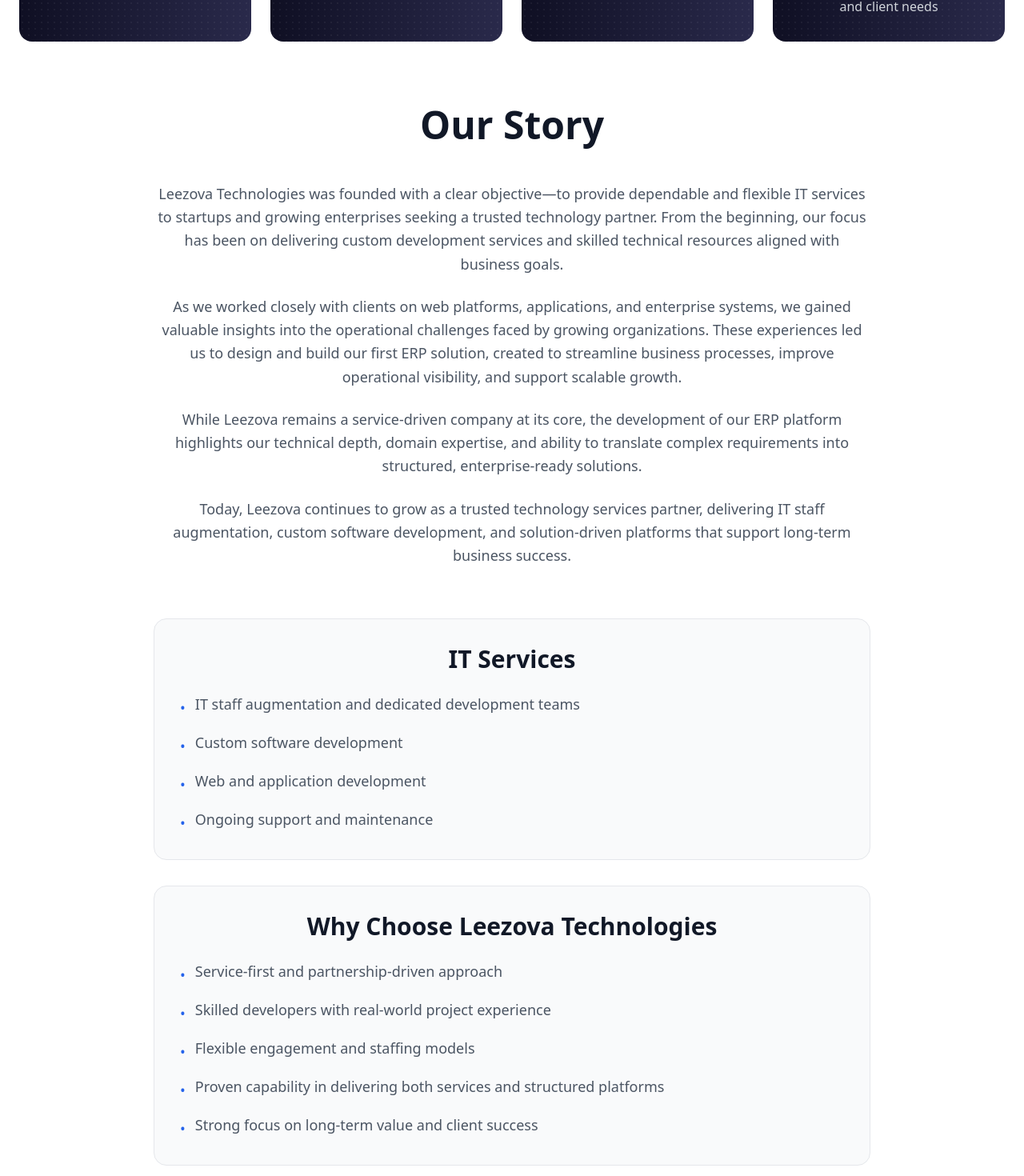
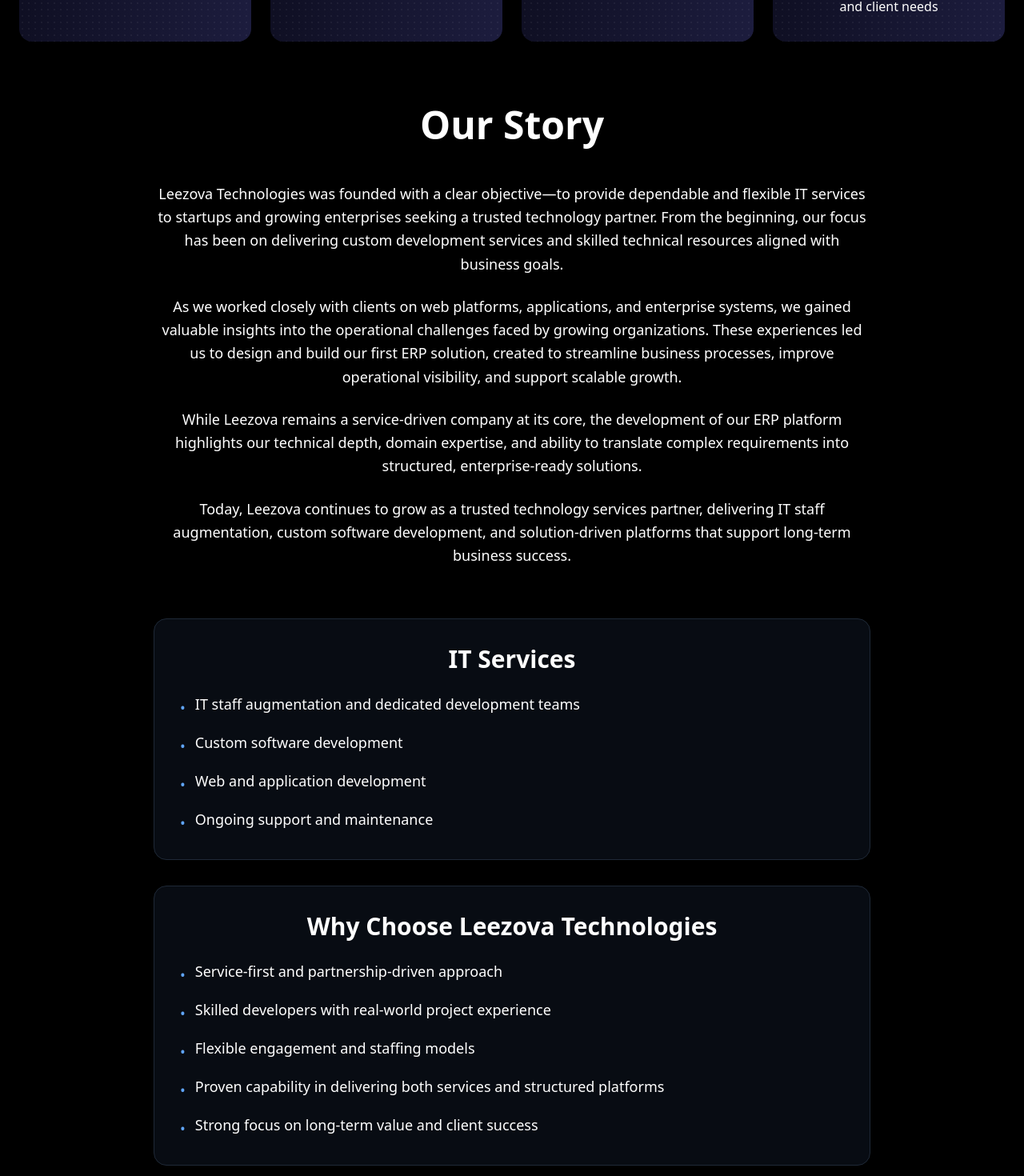
Before and after one commit to lakshya-porwal/Leezova-Web-New, a React (Vite) app: page /about-us/our-mission in a window 1280 px wide. Shown: the part 416-1886 px from the top of the page at 80% size. Built offline with nearby package versions, Linux system fonts and the light colour scheme.

Commit message:
root dark mode changes

```diff
--- a/src/App.tsx
+++ b/src/App.tsx
@@ -30,7 +30,7 @@ function App() {
     }, 100);
   }, [location.pathname]);
   return (
-    <div>
+    <div className="bg-black min-h-screen">
       <Navbar />
       <Routes>
         <Route path="/" element={<Hero1 />} />
--- a/src/aboutUs/subPages/OurMission.tsx
+++ b/src/aboutUs/subPages/OurMission.tsx
@@ -19,11 +19,11 @@ export default function OurMission() {
   ];
 
   return (
-    <div className="min-h-screen bg-white dark:bg-black pt-8 md:pt-24 px-6 pb-16">
+    <div className="min-h-screen bg-black pt-8 md:pt-24 px-6 pb-16">
       <div className="max-w-7xl mx-auto">
         {/* Top Introduction Section */}
         <div className="mb-12 md:mb-16">
-          <p className="text-lg text-gray-500 dark:text-gray-400 leading-relaxed max-w-auto text-left">
+          <p className="text-lg text-white leading-relaxed max-w-auto text-left">
             At Leezova Technologies, we deliver reliable and scalable IT services that help businesses grow with confidence. We specialize in IT staff augmentation, custom software development, and digital transformation, while continuously investing in innovation to build solutions shaped by real-world business challenges.
           </p>
         </div>
@@ -86,7 +86,7 @@ export default function OurMission() {
                 <div className="text-5xl md:text-6xl font-bold text-white mb-2">
                   {stat.number}
                 </div>
-                <div className="text-gray-300 text-sm md:text-base font-normal">
+                <div className="text-white text-sm md:text-base font-normal">
                   {stat.label}
                 </div>
               </div>
@@ -96,11 +96,11 @@ export default function OurMission() {
 
         {/* Our Story Section */}
         <div className="max-w-4xl mx-auto">
-          <h2 className="text-4xl md:text-5xl font-bold text-gray-900 dark:text-white text-center mb-8 md:mb-12">
+          <h2 className="text-4xl md:text-5xl font-bold text-white text-center mb-8 md:mb-12">
             Our Story
           </h2>
 
-          <div className="space-y-6 text-lg text-gray-600 dark:text-gray-400 leading-relaxed">
+          <div className="space-y-6 text-lg text-white leading-relaxed">
             <p>
               Leezova Technologies was founded with a clear objective—to provide dependable and flexible IT services to startups and growing enterprises seeking a trusted technology partner. From the beginning, our focus has been on delivering custom development services and skilled technical resources aligned with business goals.
             </p>
@@ -116,54 +116,54 @@ export default function OurMission() {
           </div>
 
           {/* Mission Statement */}
-          <div className="mt-12 md:mt-16 p-8 bg-gray-50 dark:bg-gray-900/50 rounded-2xl border border-gray-200 dark:border-gray-800">
-            <h3 className="text-2xl md:text-3xl font-bold text-gray-900 dark:text-white mb-6">
+          <div className="mt-12 md:mt-16 p-8 bg-gray-900/50 rounded-2xl border border-gray-800">
+            <h3 className="text-2xl md:text-3xl font-bold text-white mb-6">
               IT Services
             </h3>
-            <ul className="space-y-4 text-lg text-gray-600 dark:text-gray-400">
+            <ul className="space-y-4 text-lg text-white">
               <li className="flex items-start">
-                <span className="text-blue-600 dark:text-blue-400 mr-3 mt-1">•</span>
+                <span className="text-blue-400 mr-3 mt-1">•</span>
                 <span>IT staff augmentation and dedicated development teams</span>
               </li>
               <li className="flex items-start">
-                <span className="text-blue-600 dark:text-blue-400 mr-3 mt-1">•</span>
+                <span className="text-blue-400 mr-3 mt-1">•</span>
                 <span>Custom software development</span>
               </li>
               <li className="flex items-start">
-                <span className="text-blue-600 dark:text-blue-400 mr-3 mt-1">•</span>
+                <span className="text-blue-400 mr-3 mt-1">•</span>
                 <span>Web and application development</span>
               </li>
               <li className="flex items-start">
-                <span className="text-blue-600 dark:text-blue-400 mr-3 mt-1">•</span>
+                <span className="text-blue-400 mr-3 mt-1">•</span>
                 <span>Ongoing support and maintenance</span>
               </li>
             </ul>
           </div>
 
           {/* What Drives Us */}
-          <div className="mt-8 p-8 bg-gray-50 dark:bg-gray-900/50 rounded-2xl border border-gray-200 dark:border-gray-800">
-            <h3 className="text-2xl md:text-3xl font-bold text-gray-900 dark:text-white mb-6">
+          <div className="mt-8 p-8 bg-gray-900/50 rounded-2xl border border-gray-800">
+            <h3 className="text-2xl md:text-3xl font-bold text-white mb-6">
               Why Choose Leezova Technologies
             </h3>
-            <ul className="space-y-4 text-lg text-gray-600 dark:text-gray-400">
+            <ul className="space-y-4 text-lg text-white">
               <li className="flex items-start">
-                <span className="text-blue-600 dark:text-blue-400 mr-3 mt-1">•</span>
+                <span className="text-blue-400 mr-3 mt-1">•</span>
                 <span>Service-first and partnership-driven approach</span>
               </li>
               <li className="flex items-start">
-                <span className="text-blue-600 dark:text-blue-400 mr-3 mt-1">•</span>
+                <span className="text-blue-400 mr-3 mt-1">•</span>
                 <span>Skilled developers with real-world project experience</span>
               </li>
               <li className="flex items-start">
-                <span className="text-blue-600 dark:text-blue-400 mr-3 mt-1">•</span>
+                <span className="text-blue-400 mr-3 mt-1">•</span>
                 <span>Flexible engagement and staffing models</span>
               </li>
               <li className="flex items-start">
-                <span className="text-blue-600 dark:text-blue-400 mr-3 mt-1">•</span>
+                <span className="text-blue-400 mr-3 mt-1">•</span>
                 <span>Proven capability in delivering both services and structured platforms</span>
               </li>
               <li className="flex items-start">
-                <span className="text-blue-600 dark:text-blue-400 mr-3 mt-1">•</span>
+                <span className="text-blue-400 mr-3 mt-1">•</span>
                 <span>Strong focus on long-term value and client success</span>
               </li>
             </ul>
--- a/src/index.css
+++ b/src/index.css
@@ -8,14 +8,22 @@
   line-height: 1.5;
   font-weight: 400;
 
-  color-scheme: light dark;
+  color-scheme: dark;
   color: rgba(255, 255, 255, 0.87);
-  background-color: #242424;
+  background-color: #000000;
 
   font-synthesis: none;
   text-rendering: optimizeLegibility;
   -webkit-font-smoothing: antialiased;
   -moz-osx-font-smoothing: grayscale;
+}
+
+html {
+  background-color: #000000 !important;
+}
+
+body {
+  background-color: #000000 !important;
 }
 
 a {
@@ -32,6 +40,7 @@ body {
   margin: 0;
   min-width: 320px;
   min-height: 100vh;
+  background-color: #000000 !important;
 }
 
 h1 {
@@ -101,13 +110,19 @@ body::-webkit-scrollbar {
 
 @media (prefers-color-scheme: light) {
   :root {
-    color: #213547;
-    background-color: #ffffff;
+    color: rgba(255, 255, 255, 0.87);
+    background-color: #000000 !important;
+  }
+  html {
+    background-color: #000000 !important;
+  }
+  body {
+    background-color: #000000 !important;
   }
   a:hover {
     color: #747bff;
   }
   button {
-    background-color: #f9f9f9;
+    background-color: #1a1a1a;
   }
 }
```
